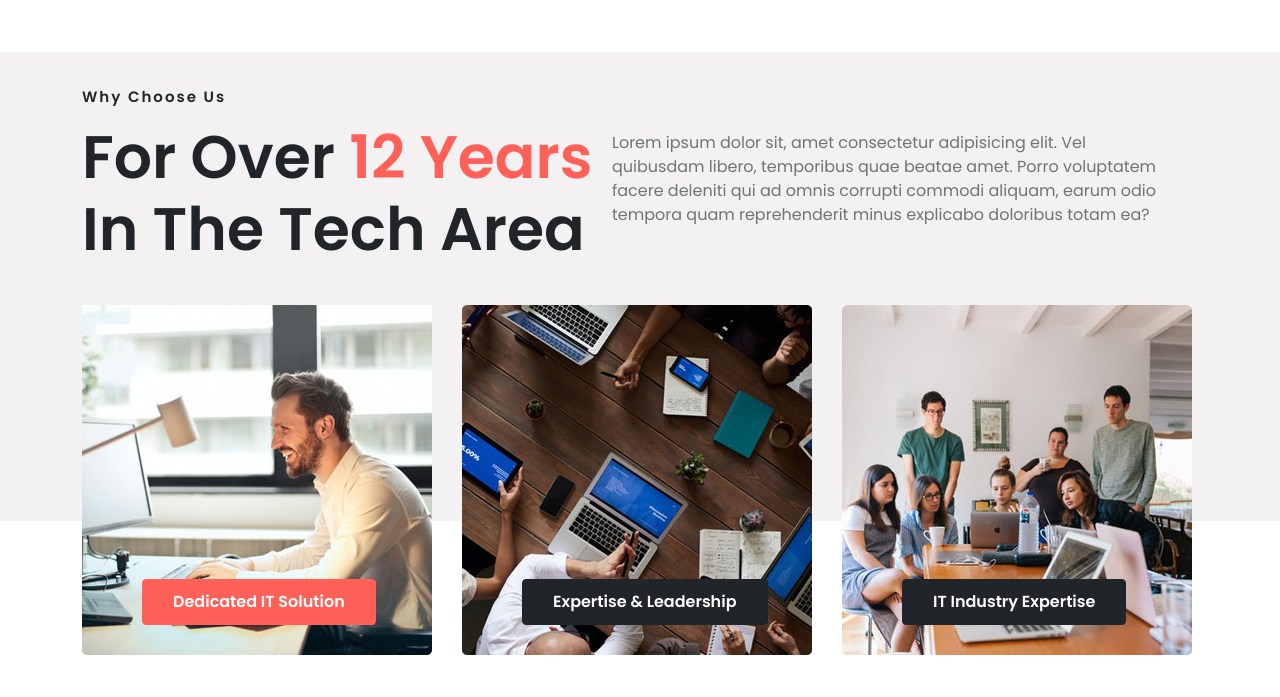
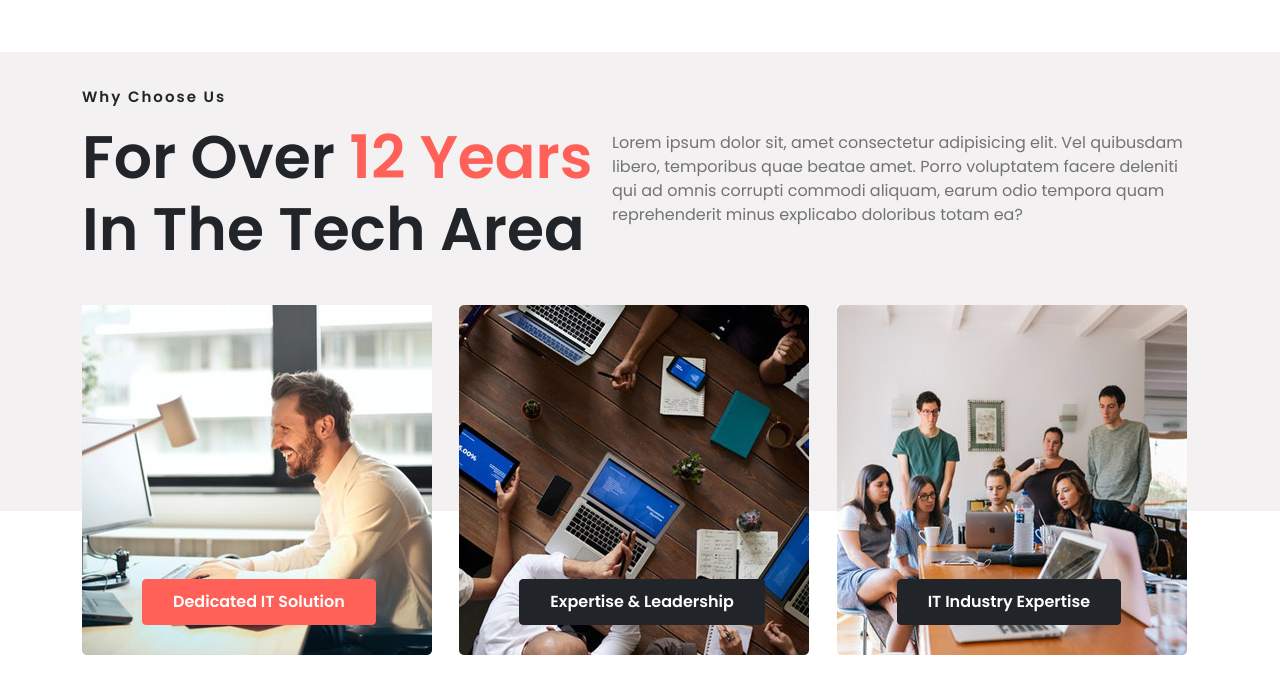
Before and after one commit to nayanchdatta/digital-it-solution, a plain HTML site: page index.html in a window 1280 px wide. Shown: the part 1830-2527 px from the top of the page. Drawn offline with Linux system fonts and the light colour scheme.

Commit message:
Choose section fixing

```diff
--- a/index.html
+++ b/index.html
@@ -129,28 +129,28 @@
                     <div class="col-12 col-lg-6">
                         <h1 class="text_h1">For Over <span class="text-primary">12 Years</span> In The Tech Area </h1>
                     </div>
-                    <div class="col-12 col-lg-6 text_para">
-                        Lorem ipsum dolor sit, amet consectetur adipisicing elit. Vel quibusdam libero, temporibus quae beatae amet. Porro
-                        voluptatem facere deleniti qui ad omnis corrupti commodi aliquam, earum odio tempora quam reprehenderit minus explicabo doloribus totam ea?
+                    <div class="col-12 col-lg-6">
+                        <p class="text_para">Lorem ipsum dolor sit, amet consectetur adipisicing elit. Vel quibusdam libero, temporibus quae beatae amet. Porro
+                            voluptatem facere deleniti qui ad omnis corrupti commodi aliquam, earum odio tempora quam reprehenderit minus explicabo doloribus totam ea?</p>
                     </div>
                 </div>
 
-                <div class="row chose_image_section">
-                    <div class="col-12 col-lg-4">
-                        <div class="choose1 mb-3">
-                            <img src="assets/img/choose1.jpg" class="img-responsive" alt="">
+                <div class="row g-3 justify-content-center align-items-center chose_image_section">
+                    <div class="col-12 col-md-4">
+                        <div class="choose1">
+                            <img src="assets/img/choose1.jpg" class="img-fluid" alt="">
                             <a href="" class="btn btn-primary btn1">Dedicated IT Solution</a>
                         </div>
                     </div>
-                    <div class="col-12 col-lg-4">
-                        <div class="choose1 mb-3">
-                            <img src="assets/img/choose2.jpg" class="img-responsive" alt="">
+                    <div class="col-12 col-md-4">
+                        <div class="choose1">
+                            <img src="assets/img/choose2.jpg" class="img-fluid" alt="">
                             <a href="" class="btn btn-dark btn1">Expertise & Leadership</a>
                         </div>
                     </div>
-                    <div class="col-12 col-lg-4">
-                        <div class="choose1 mb-3">
-                            <img src="assets/img/choose3.jpg" class="img-responsive" alt="">
+                    <div class="col-12 col-md-4">
+                        <div class="choose1">
+                            <img src="assets/img/choose3.jpg" class="img-fluid" alt="">
                             <a href="" class="btn btn-dark btn1">IT Industry Expertise</a>
                         </div>
                     </div>
--- a/style.css
+++ b/style.css
@@ -281,7 +281,7 @@ body{
 }
 
 /* Mobile responsive  */
-@media screen and (max-width: 992px) {
+@media only screen and (max-width: 768px) {
     .feature_content h1{
         font-size: 50px;
     }
@@ -298,4 +298,16 @@ body{
         width: 100%;
         text-align: justify;
     }
+
+
+    .choose1 .btn1 {
+        bottom: 14px;
+        left: 0px;
+    }
 }
+@media only screen and (max-width: 576px){
+    .choose1 .btn1 {
+        bottom: 30px;
+        left: 60px;
+    }
+}
```
